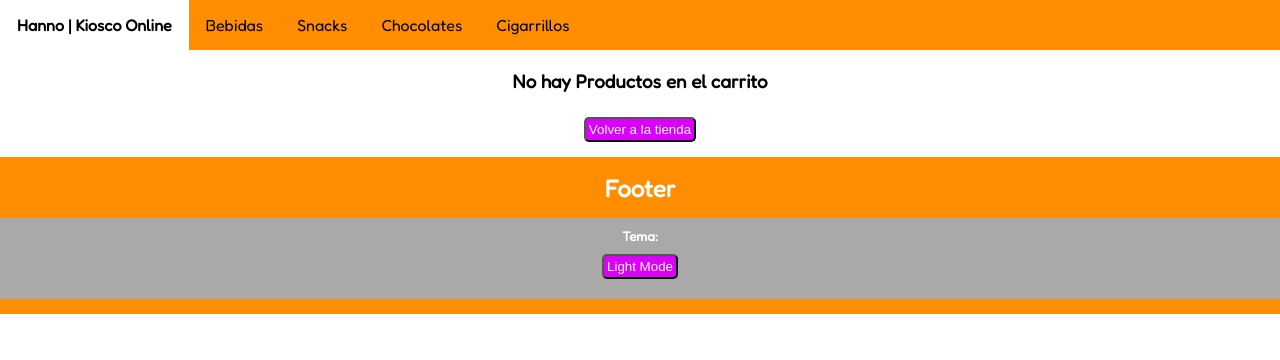
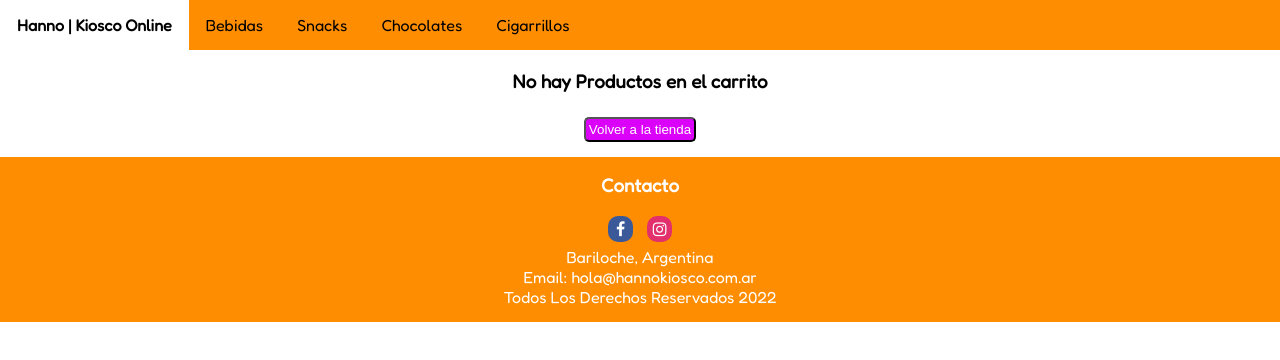
Before and after one commit to lucasbeckerok/my-react-project, a React (Create React App) app: page /cart in a window 1280 px wide. Shown: the top 360 px of the page. Built offline with nearby package versions, Linux system fonts and the light colour scheme.

Commit message:
algunas mejoras en disenio sass

```diff
--- a/public/index.html
+++ b/public/index.html
@@ -11,6 +11,7 @@
     />
     <link rel="apple-touch-icon" href="%PUBLIC_URL%/logo192.png" />
     <link rel="manifest" href="%PUBLIC_URL%/manifest.json" />
+    <link rel="stylesheet" href="https://cdnjs.cloudflare.com/ajax/libs/font-awesome/4.7.0/css/font-awesome.min.css">
     <title>Proyecto React Ecommerce</title>
   </head>
   <body>
--- a/src/context/CartContext.js
+++ b/src/context/CartContext.js
@@ -65,6 +65,11 @@ const CartProvider = ({ children }) => {
         return cart && cart.some(item => item.product.id === product.id);
     };
 
+    const cartCheckout = (orderId) => {
+        toast.success("Felicitaciones su pedido ha sido completado, su numero de orden es: " + orderId );
+        clearCart();
+    }
+
     return (
 
         <Provider
@@ -74,7 +79,8 @@ const CartProvider = ({ children }) => {
             clearCart,
             cart,
             totalPrice,
-            totalProds
+            totalProds,
+            cartCheckout
 
         }}
         >
--- a/src/layout/Footer.js
+++ b/src/layout/Footer.js
@@ -5,8 +5,13 @@ import DarkToggle from "../widgets/DarkToggle";
 const Footer = () => {
   return(
         <footer className="footer">
-            <h2>Footer</h2>
-            <DarkToggle/>
+            <h3>Contacto</h3>
+            <ul>
+              <li><a href="#" class="fa fa-facebook"></a>  <a href="#" class="fa fa-instagram"></a></li>
+              <li>Bariloche, Argentina</li>
+              <li>Email: hola@hannokiosco.com.ar</li>
+              <li>Todos Los Derechos Reservados 2022</li>
+            </ul>
         </footer>
 )}
 
--- a/src/pages/CartCheckoutForm.js
+++ b/src/pages/CartCheckoutForm.js
@@ -33,7 +33,7 @@ const CartCheckoutForm = (props) => {
     order.then((res) => {
         const orderId = res.id;
         cartCheckout(orderId);
-         });
+        });
     }
 
     const handleNameChange = (e) => {
@@ -67,19 +67,19 @@ const CartCheckoutForm = (props) => {
             <form>
                 <div>
                     <label> Nombre Completo: </label>
-                    <input className="formItems" error={buyerName !== "" && !validName} required variant="filled" label="Full Name" onChange={handleNameChange} value={buyerName} />
+                    <input className="formItems" error={buyerName !== "" && !validName} onChange={handleNameChange} value={buyerName} />
                 </div>
                 <div>
                     <label> Número de Teléfono: </label>
-                    <input className="formItems" error={buyerPhone !== "" && !validPhone} required variant="filled" label="Phone Number" onChange={handlePhoneChange} value={buyerPhone} />
+                    <input className="formItems" error={buyerPhone !== "" && !validPhone} onChange={handlePhoneChange} value={buyerPhone} />
                 </div>
                 <div>
                     <label> Email: </label>
-                    <input className="formItems" error={buyerEmail !== "" && !validEmail} required variant="filled" label="Email" onChange={handleEmailChange} value={buyerEmail} />
+                    <input className="formItems" error={buyerEmail !== "" && !validEmail} onChange={handleEmailChange} value={buyerEmail} />
                 </div>
                 <div>
                     <label> Confirme Email: </label>
-                    <input className="formItems" error={buyerEmailConf !== "" && !validEmailConf} required variant="filled" label="Confirm Email" onChange={handleEmailConfChange} value={buyerEmailConf} />
+                    <input className="formItems" error={buyerEmailConf !== "" && !validEmailConf} onChange={handleEmailConfChange} value={buyerEmailConf} />
                 </div>
             </form>
                 <div>
@@ -90,4 +90,4 @@ const CartCheckoutForm = (props) => {
         </>
     )
 }
-export default CartCheckoutForm
+export default CartCheckoutForm;
--- a/src/scss/App.scss
+++ b/src/scss/App.scss
@@ -204,3 +204,27 @@ table {
   margin-bottom: 25px;
   border-radius: 15px;
 }
+
+/* estilos botones iconos sociales del footer */
+.fa {
+  padding: 5px;
+  margin:5px;
+  font-size: 16px;
+  width: 25px;
+  text-align: center;
+  text-decoration: none;
+  border-radius: 10px;
+}
+.fa:hover {
+  opacity: 0.7;
+}
+/* Facebook */
+.fa-facebook {
+  background: #3B5998;
+  color: white;
+}
+/* Twitter */
+.fa-instagram {
+  background: #E1306C;
+  color: white;
+}
```
